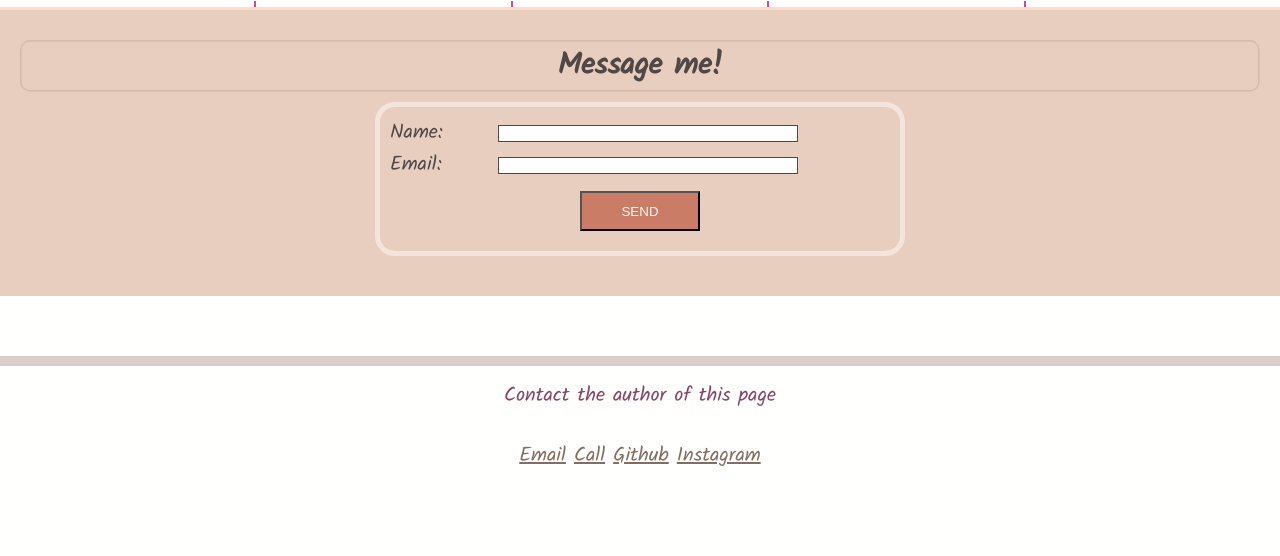
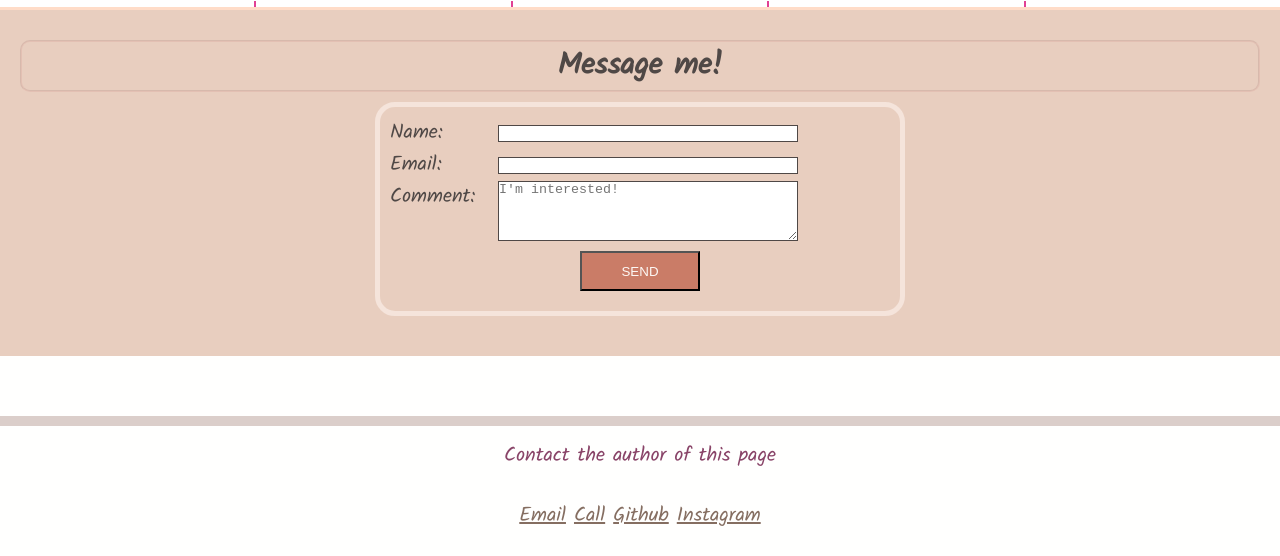
Before and after one commit to konopeito/02-challenge-professional-portfolio, a plain HTML site: page index.html in a window 1280 px wide. Shown: the part 988-1544 px from the top of the page. Before the commit the page ends 1484 px from the top, so only its background shows below. Drawn offline with Linux system fonts and the light colour scheme.

Commit message:
fixed-form

```diff
--- a/index.html
+++ b/index.html
@@ -76,6 +76,8 @@
                         <label class="text-right" for="email">Email:</label>
                         <input type="text" id="email" name="user-email">
                     </li>
+                    <li><label for="comment">Comment:</label>
+                        <textarea class="text-input" id="comment" placeholder="I'm interested!"></textarea> </li>
                 </ul>
                 <div class="text-center">
                     <button type="submit">SEND</button>
```
Also changed, not shown: mockup.png.
